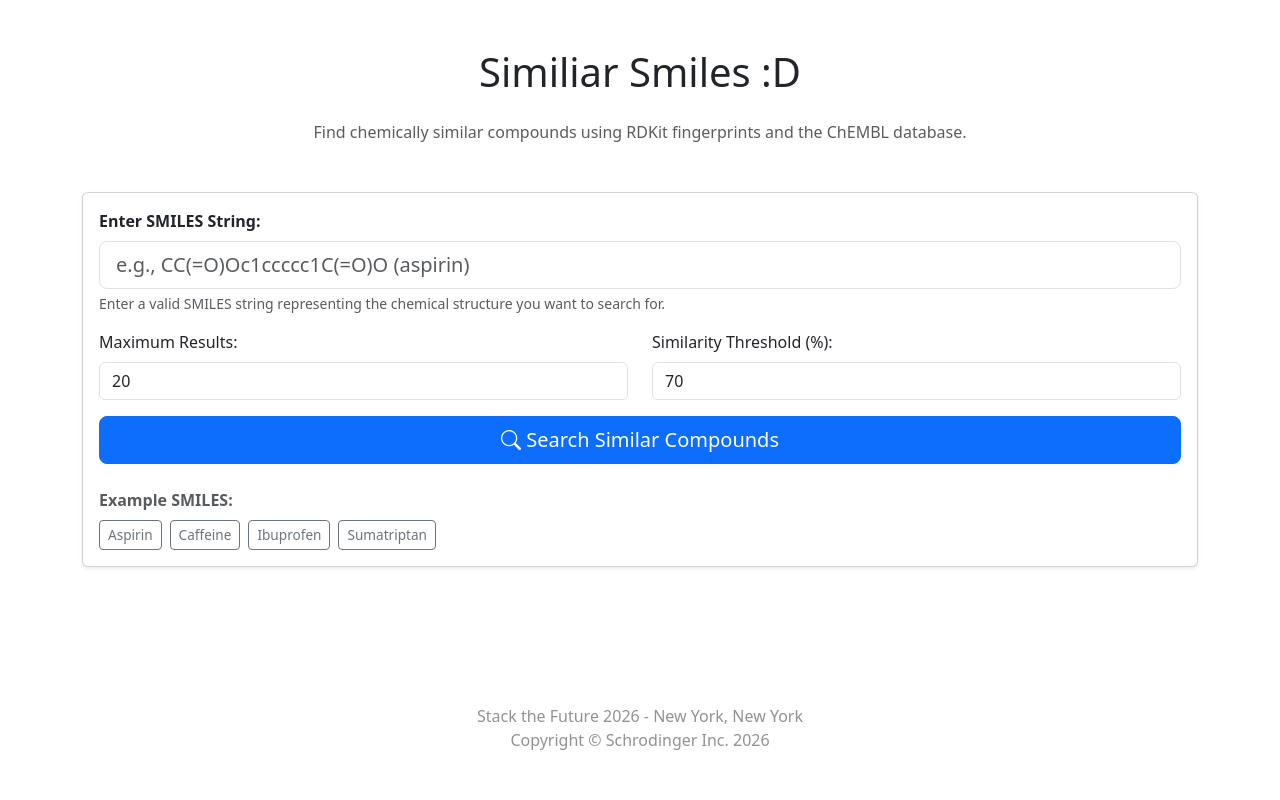
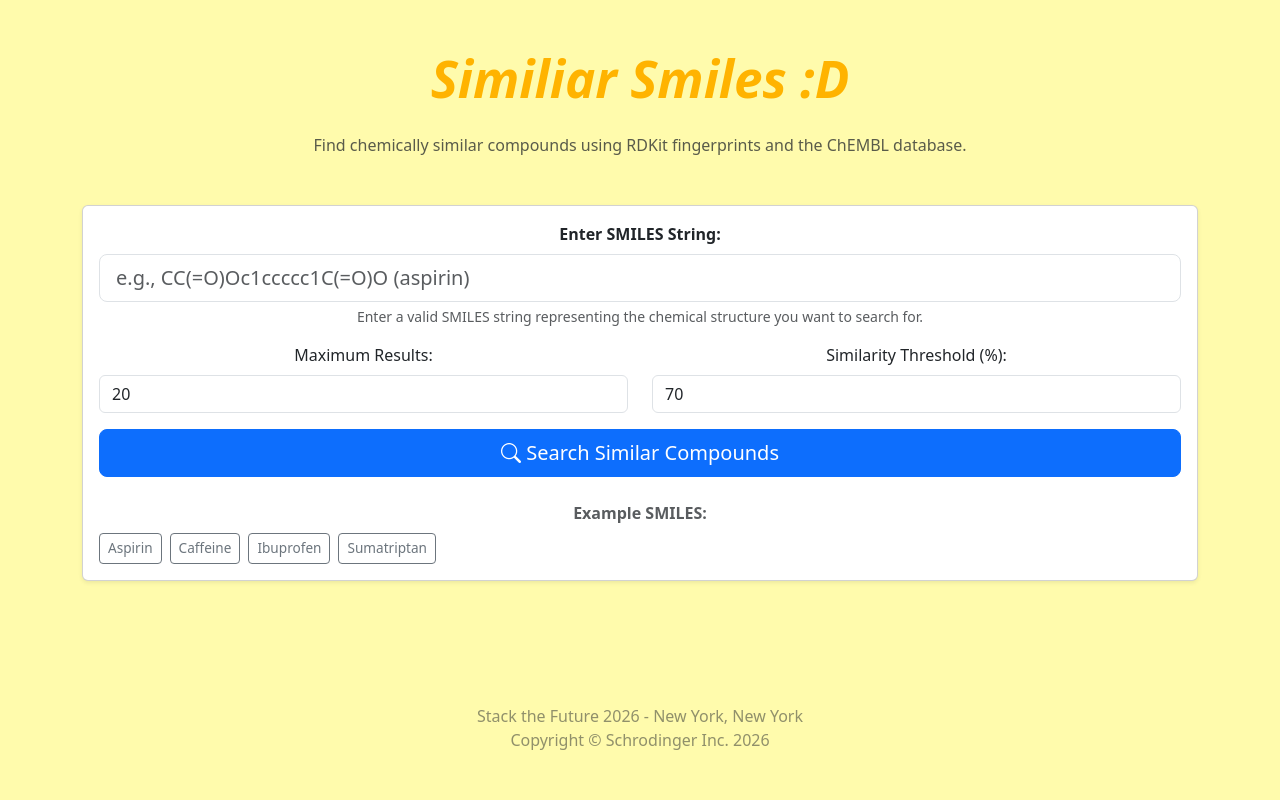
Before and after one commit to qrran/Schrodinger_Hackathon_2026, a Flask app: page / in a window 1280 px wide. Run offline with Flask 3, Linux system fonts and the light colour scheme.

Commit message:
changed background color and aligned example text

```diff
--- a/templates/my-template.html
+++ b/templates/my-template.html
@@ -208,6 +208,23 @@ Chemical Similarity Search - Stack the Future 2026
     font-size: 0.9rem;
     font-family: monospace;
   }
+
+   body {
+    text-align: center;
+    background-color: rgb(255, 251, 172);
+    color: rgb(1, 0, 27);
+  }
+
+    h1 {
+    align-items: center;
+    color: #ffb300;
+    font-size: 4vw;
+    font-weight: bold;
+    font-style: italic;
+    text-align: center;
+  }
+
+
 </style>
 {% endblock %}
 
```
